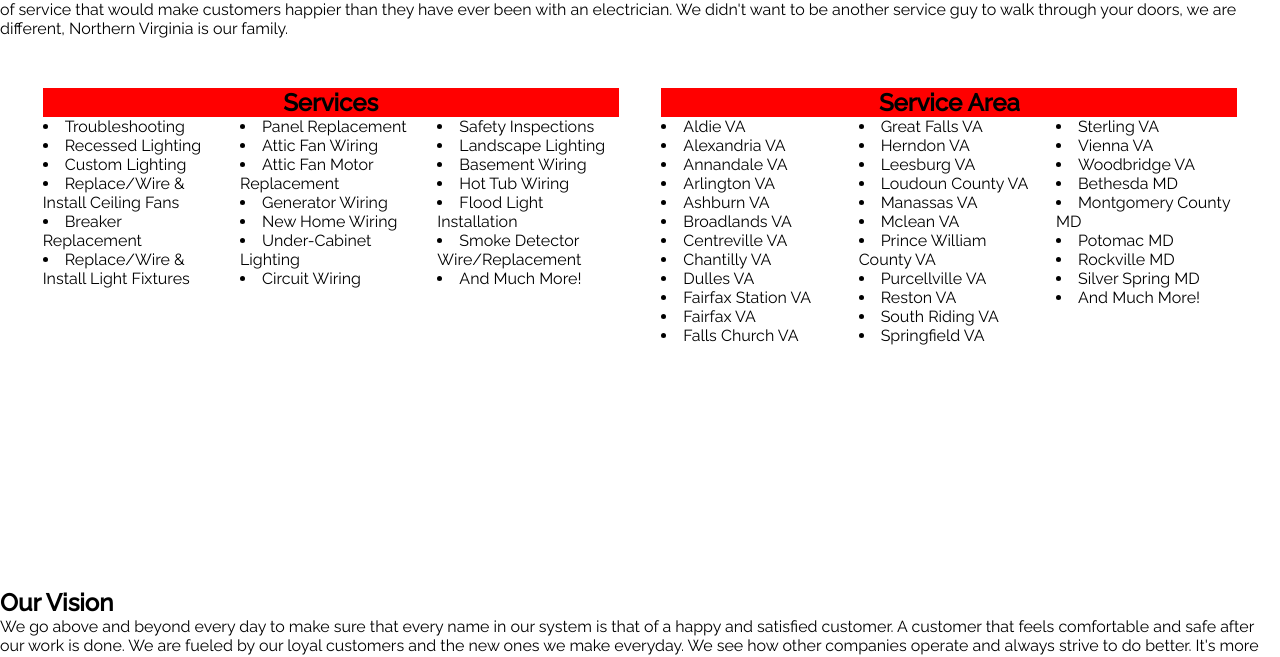
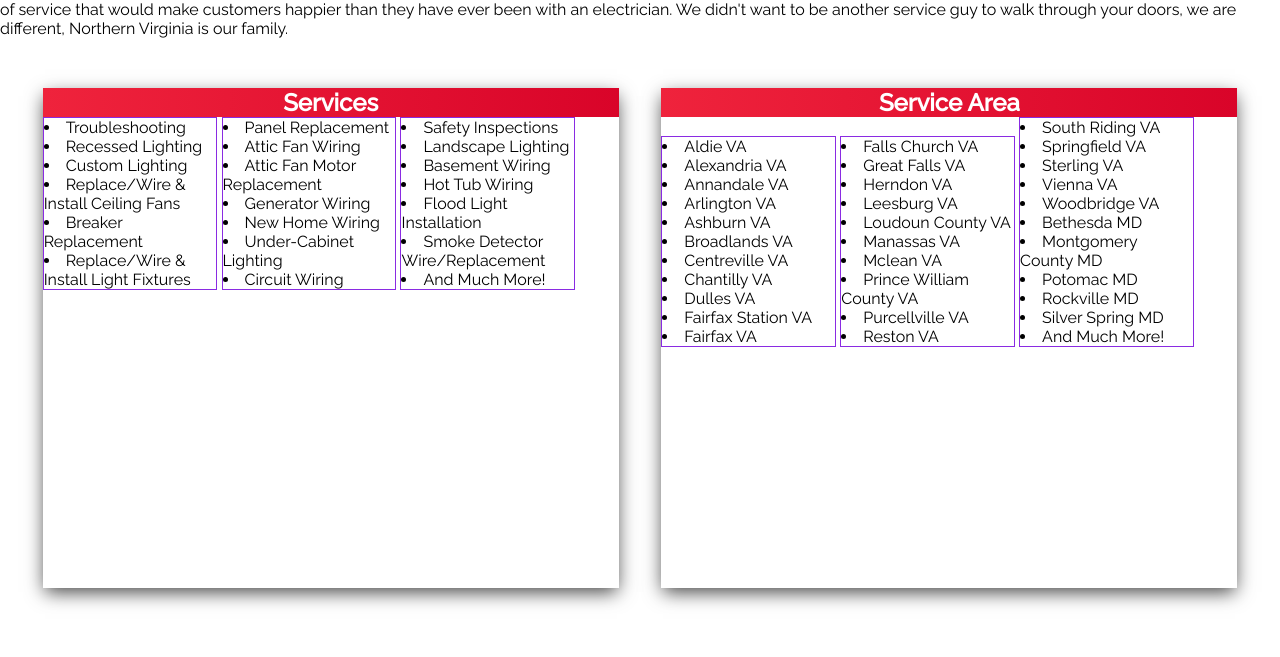
Before and after one commit to jgpentz/HuntingtonElectric, a plain HTML site: page about/index.html in a window 1280 px wide. Shown: the part 130-787 px from the top of the page. Drawn offline with Linux system fonts and the light colour scheme.

Commit message:
about box update

```diff
--- a/about/index.html
+++ b/about/index.html
@@ -41,7 +41,10 @@
         </section>
         <div id="about_service_container">
             <section class="about_service_box" id="about_service_list">
+                <div class="about_service_box_header">
                     <h1>Services</h1>
+                </div>
+                <div class="about_service_column" id="service_list_1">
                     <ul>
                         <li>Troubleshooting</li>
                         <li>Recessed Lighting</li>
@@ -49,6 +52,10 @@
                         <li>Replace/Wire & Install Ceiling Fans</li>
                         <li>Breaker Replacement</li>
                         <li>Replace/Wire & Install Light Fixtures</li>
+                    </ul>
+                </div>
+                <div class="about_service_column" id="service_list_1">
+                    <ul>
                         <li>Panel Replacement</li>
                         <li>Attic Fan Wiring</li>
                         <li>Attic Fan Motor Replacement</li>
@@ -56,6 +63,10 @@
                         <li>New Home Wiring</li>
                         <li>Under-Cabinet Lighting</li>
                         <li>Circuit Wiring</li>
+                    </ul>
+                </div>
+                <div class="about_service_column" id="service_list_1">
+                    <ul>
                         <li>Safety Inspections</li>
                         <li>Landscape Lighting</li>
                         <li>Basement Wiring</li>
@@ -64,9 +75,14 @@
                         <li>Smoke Detector Wire/Replacement</li>
                         <li>And Much More!</li>
                     </ul>
+                </div>
             </section>
+
             <section class="about_service_box" id="about_service_area">
+                <div class="about_service_box_header">
                     <h1>Service Area</h1>
+                </div>
+                <div div class="about_service_column" id="service_area_1">
                     <ul>
                         <li>Aldie VA</li>
                         <li>Alexandria VA</li>
@@ -79,6 +95,10 @@
                         <li>Dulles VA</li>
                         <li>Fairfax Station VA</li>
                         <li>Fairfax VA</li>
+                    </ul>
+                </div>
+                <div div class="about_service_column" id="service_area_2">
+                    <ul>
                         <li>Falls Church VA</li>
                         <li>Great Falls VA</li>
                         <li>Herndon VA</li>
@@ -89,6 +109,11 @@
                         <li>Prince William County VA</li>
                         <li>Purcellville VA</li>
                         <li>Reston VA</li>
+                    </ul>
+                </div>
+
+                <div div class="about_service_column" id="service_area_3">
+                    <ul>
                         <li>South Riding VA</li>
                         <li>Springfield VA</li>
                         <li>Sterling VA</li>
@@ -101,6 +126,7 @@
                         <li>Silver Spring MD</li>
                         <li>And Much More!</li>
                     </ul>
+                </div>
             </section>
         </div>
 
--- a/resources/css/index.css
+++ b/resources/css/index.css
@@ -44,15 +44,27 @@ body {
 
 .about_service_box {
     width: 45%;
-    columns: 3;
     list-style-position: inside;
+    -webkit-box-shadow: 0px 6px 18px -2px rgba(0,0,0,0.75);
+    -moz-box-shadow: 0px 6px 18px -2px rgba(0,0,0,0.75);
+    box-shadow: 0px 6px 18px -2px rgba(0,0,0,0.75);
 }
 
-.about_service_box h1 {
+.about_service_column {
+    width: 30%;
+    display: inline-block;
+    border: 1px solid blueviolet;
+}
+
+.about_service_box_header {
     width: 100%;
     text-align: center;
-    background-color:red;
-    column-span: all;
+    color: white;
+    background-image: linear-gradient(90deg, rgba(239,35,60,1) 0%, rgba(217,4,41,1) 100%);
+}
+
+#about_vision_text {
+    margin-top: 300px;
 }
 
 /* about end */
```
Lines whose indentation alone changed are shown as unchanged.
